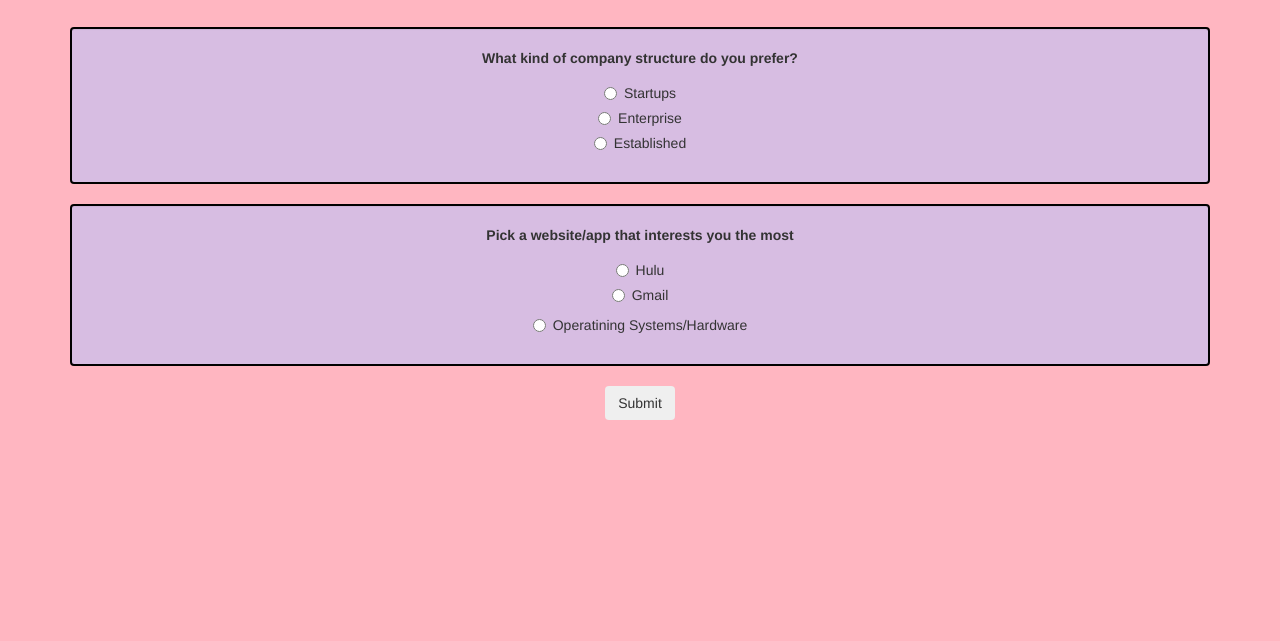
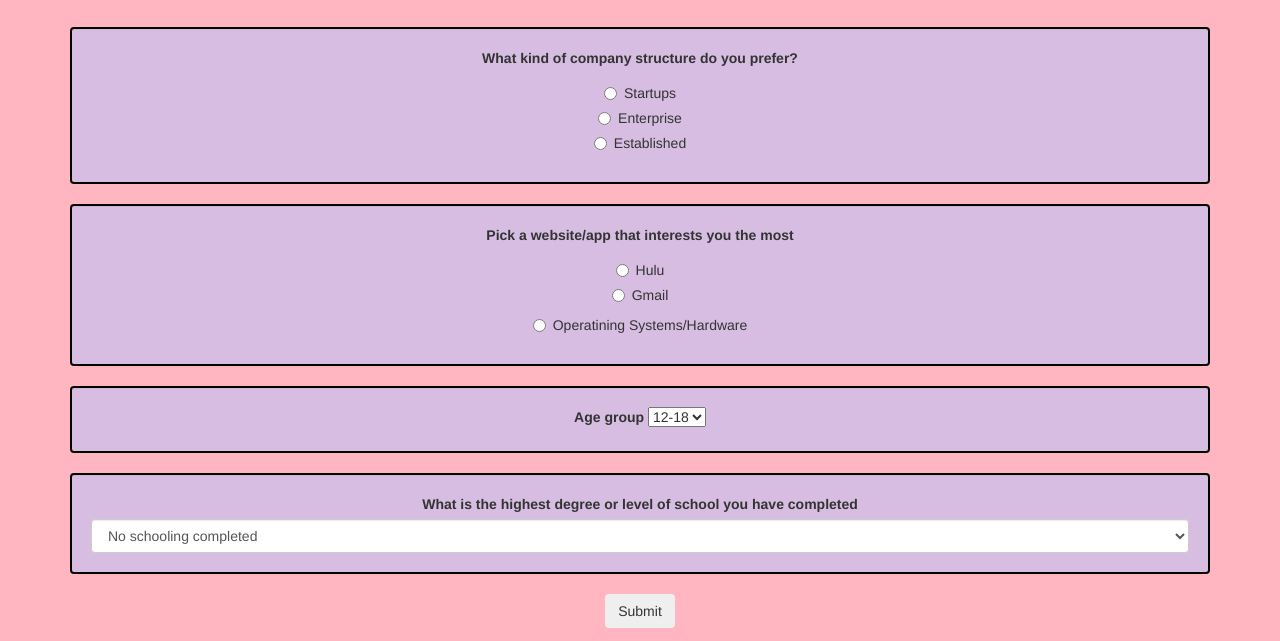
Before and after one commit to NickoDelaCruz/project2, a plain HTML site: page index.html in a window 1280 px wide. Shown: the part 159-800 px from the top of the page. Drawn offline with Linux system fonts and the light colour scheme.

Commit message:
add dropdown menu for education and age, need to add last survey question then will start to style page.

```diff
--- a/index.html
+++ b/index.html
@@ -10,7 +10,6 @@
   <body>
     <h1 class="jumbotron"> Which language is best for you?</h1>
     <div class="container">
-      <form id="q1">
        <div class="well">
         <label for="starters">What kind of company structure do you prefer?</label>
          <div class="radio">
@@ -32,8 +31,11 @@
           </label>
         </div>
       </div>
+
+
       <div class="well">
-        <label for="starters1"> Pick a website/app that interests you the most</label>
+        <label for="starters1"> Pick a website/app that interests you the most
+        </label>
       <div class="radio">
         <label>
           <input type="radio" name="start1" value="hulu">
@@ -52,25 +54,41 @@
         </label>
       </div>
       </div>
+      </div>
 
+      <div class="well">
+        <label for="age">Age group</label>
+          <select class="form" id="age">
+            <option>12-18</option>
+            <option>19-25</option>
+            <option>30+</option>
+          </select>
+        </div>
 
+      <div class="well">
+        <label for="education"> What is the highest degree or level of school you have completed</label>
+          <select class="form-control" id="education">
+            <option>No schooling completed</option>
+            <option>Nursery school to 8th grade</option>
+            <option>Some high school, no diploma</option>
+            <option>High school graduate, diploma or the equivalent (for example: GED)</option>
+            <option>Some college credit, no degree</option>
+            <option>Trade/technical/vocational training</option>
+            <option>Associate degree</option>
+            <option>Bachelor’s degree</option>
+            <option>Master’s degree</option>
+            <option>Professional degree</option>
+            <option>Doctorate degree</option>
+          </select>
+        </div>
 
-
-
-
-
-
-
-      </div>
     <button type="submit" class="btn">Submit</button>
     </form>
-
-
     <div id="Ruby">
       <h1> Congrats your prefered language is: <strong>Ruby</strong></h1>
     </div>
     <div id="Csharp">
-      <h1> Congrats your prefered language is: <strong>C++</strong></h1>
+      <h1> Congrats your prefered language is: <strong>C Sharp</strong></h1>
     </div>
     <div id="Java">
       <h1> Congrats your prefered language is: <strong>Java</strong></h1>
```
Lines whose indentation alone changed are shown as unchanged.
